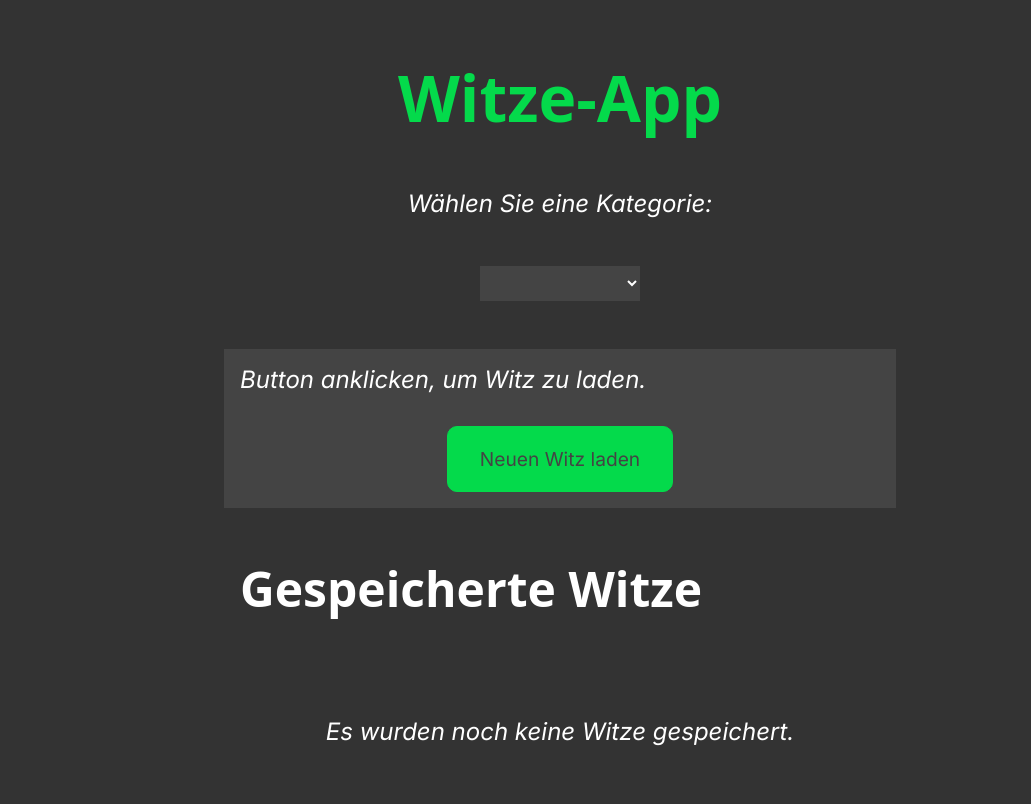
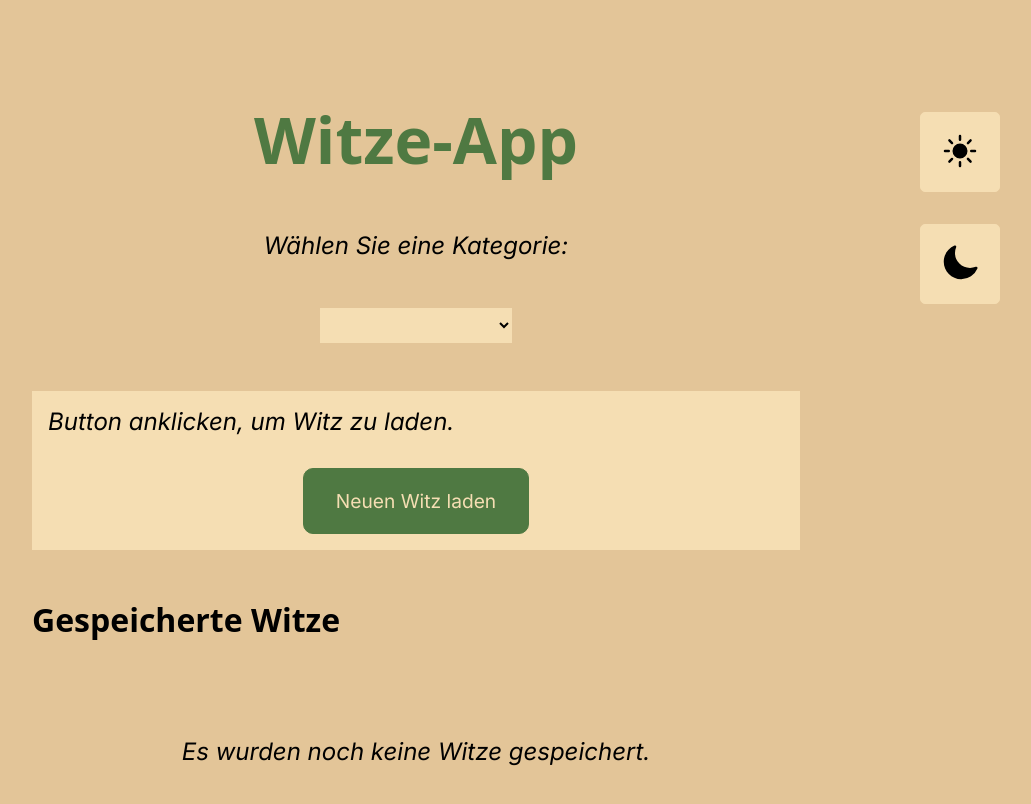
Before and after one commit to XeniaWilczek/Witze-App, a website built with Vite: page index.html in a window 1280 px wide. Shown: the whole page, without its empty margins (80-1111 px from the left). Built offline with nearby package versions, Linux system fonts and the light colour scheme; a web font is replaced by a local one.

Commit message:
Adapt structure

```diff
--- a/index.html
+++ b/index.html
@@ -6,31 +6,32 @@
     <title>Witze-app</title>
   </head>
   <body>
-    <div class="joke-app">
-      <h1 class="joke-app__heading">Witze-App</h1>
-      <label for="joke-category"><em>Wählen Sie eine Kategorie:</em></label>
-      <select name="joke-app__joke-category" id="joke-category">
+    <div class="main-container">
+      <div class="main-container__joke-container joke-container">
+        <h1 class="joke-container__heading">Witze-App</h1>
+        <label for="joke-category" class="joke-container__category-label"
+          ><em>Wählen Sie eine Kategorie:</em></label
+        >
+        <select name="joke-category" id="joke-category">
           <option value=""></option>
           <option
             value="https://witzapi.de/api/joke/?limit=1&category=programmierwitze&language=de"
-
           >
             Programmierwitze
           </option>
           <option
-          value=" https://witzapi.de/api/joke/?limit=1&category=schulwitze&language=de""
-
+            value="https://witzapi.de/api/joke/?limit=1&category=schulwitze&language=de"
           >
             Schulwitze
           </option>
           <option
             value="https://witzapi.de/api/joke/?limit=1&category=scherzfragen&language=de"
-
           >
             Scherzfragen
           </option>
         </select>
-      <section class="loaded-jokes">
+
+        <div class="loaded-jokes">
           <p id="button-instruction" class="italic-text">
             Button anklicken, um Witz zu laden.
           </p>
@@ -40,10 +41,41 @@
               Neuen Witz laden
             </button>
           </div>
-      </section>
-      <h3 class="joke-app__second-heading">Gespeicherte Witze</h3>
-      <section class="stored-jokes"></section>
+        </div>
+
+        <h3 class="joke-container__second-heading">Gespeicherte Witze</h3>
+        <div class="stored-jokes"></div>
         <p id="alert-text" class="italic-text"></p>
+      </div>
+
+      <div class="display-mode">
+        <button class="display-mode__button size-6" id="light-mode-button">
+          <svg
+            class="display-mode__svg"
+            xmlns="http://www.w3.org"
+            viewBox="0 0 24 24"
+            fill="currentColor"
+          >
+            <path
+              d="M12 2.25a.75.75 0 0 1 .75.75v2.25a.75.75 0 0 1-1.5 0V3a.75.75 0 0 1 .75-.75ZM7.5 12a4.5 4.5 0 1 1 9 0 4.5 4.5 0 0 1-9 0ZM18.894 6.166a.75.75 0 0 0-1.06-1.06l-1.591 1.59a.75.75 0 1 0 1.06 1.061l1.591-1.59ZM21.75 12a.75.75 0 0 1-.75.75h-2.25a.75.75 0 0 1 0-1.5H21a.75.75 0 0 1 .75.75ZM17.834 18.894a.75.75 0 0 0 1.06-1.06l-1.59-1.591a.75.75 0 1 0-1.061 1.06l1.59 1.591ZM12 18a.75.75 0 0 1 .75.75V21a.75.75 0 0 1-1.5 0v-2.25A.75.75 0 0 1 12 18ZM7.758 17.303a.75.75 0 0 0-1.061-1.06l-1.591 1.59a.75.75 0 0 0 1.06 1.061l1.591-1.59ZM6 12a.75.75 0 0 1-.75.75H3a.75.75 0 0 1 0-1.5h2.25A.75.75 0 0 1 6 12ZM6.697 7.757a.75.75 0 0 0 1.06-1.06l-1.59-1.591a.75.75 0 0 0-1.061 1.06l1.59 1.591Z"
+            />
+          </svg>
+        </button>
+        <button class="display-mode__button" id="dark-mode-button">
+          <svg
+            class="display-mode__svg size-6"
+            xmlns="http://www.w3.org"
+            viewBox="0 0 24 24"
+            fill="currentColor"
+          >
+            <path
+              fill-rule="evenodd"
+              d="M9.528 1.718a.75.75 0 0 1 .162.819A8.97 8.97 0 0 0 9 6a9 9 0 0 0 9 9 8.97 8.97 0 0 0 3.463-.69.75.75 0 0 1 .981.98 10.503 10.503 0 0 1-9.694 6.46c-5.799 0-10.5-4.7-10.5-10.5 0-4.368 2.667-8.112 6.46-9.694a.75.75 0 0 1 .818.162Z"
+              clip-rule="evenodd"
+            />
+          </svg>
+        </button>
+      </div>
     </div>
     <script type="module" src="/src/main.js"></script>
   </body>
--- a/src/_variables.scss
+++ /dev/null
@@ -1,4 +0,0 @@
-$primary-color: #04da4b;
-$button-color: #f02f2f;
-$background-color: #333;
-$highlighted-background: #444;
--- a/src/index.scss
+++ b/src/index.scss
@@ -1,58 +1,110 @@
-@use "variables" as *;
-@use "sass:color";
 @import url("https://fonts.googleapis.com/css2?family=Inter:ital,opsz,wght@0,14..32,100..900;1,14..32,100..900&family=Lobster&family=Montserrat:ital,wght@0,100..900;1,100..900&family=Poppins:ital,wght@0,100;0,200;0,300;0,400;0,500;0,600;0,700;0,800;0,900;1,100;1,200;1,300;1,400;1,500;1,600;1,700;1,800;1,900&family=Rubik+Scribble&family=Style+Script&display=swap");
 @import url("https://fonts.googleapis.com/css2?family=Inter:ital,opsz,wght@0,14..32,100..900;1,14..32,100..900&family=Lobster&family=Montserrat:ital,wght@0,100..900;1,100..900&family=Poppins:ital,wght@0,100;0,200;0,300;0,400;0,500;0,600;0,700;0,800;0,900;1,100;1,200;1,300;1,400;1,500;1,600;1,700;1,800;1,900&family=Rubik+Scribble&family=Style+Script&display=swap");
 
-@mixin scaleColor($color) {
-  background-color: color.scale($color, $lightness: -20%);
-  color: $highlighted-background;
-  border-color: color.scale($color, $lightness: -20%);
+@mixin scaleColor() {
+  filter: brightness(80%);
+  color: var(--highlighted-background);
+  border-color: var(--primary-color);
 }
 
 * {
   padding: 0;
   margin: 0;
+  box-sizing: border-box;
+}
+
+:root {
+  --primary-color: #04da4b;
+  --button-color: #f02f2f;
+  --background-color: #333;
+  --highlighted-background: #444;
+  --color: white;
 }
 
 body {
   font-family: "Inter", system-ui;
-  color: white;
+  color: var(--color);
   font-size: 1rem;
   min-height: 100vh;
   width: 100vw;
-  background-color: $background-color;
   overflow-y: scroll;
+  background-color: var(--background-color);
 }
 
-.joke-app {
+.main-container {
+  display: flex;
+  flex-direction: row;
+  justify-content: center;
+  align-items: center;
+  gap: 2rem;
+  height: auto;
+  width: 100vw;
+  padding: 2rem;
+
+  &__joke-container {
+    display: flex;
+    flex-direction: column;
+    justify-content: flex-start;
+    align-items: center;
+    gap: 3rem;
+    min-height: 100vh;
+    width: 60vw;
+    padding-top: 2rem;
+  }
+}
+
+.display-mode {
   display: flex;
   flex-direction: column;
-  justify-content: center;
+  justify-content: flex-start;
   align-items: center;
-  gap: 3rem;
+  gap: 2rem;
   min-height: 100vh;
-  width: 50vw;
-  margin: 0 auto;
+  width: 20vw;
+  padding-top: 5rem;
+  &__button {
+    height: 80px;
+    width: 80px;
+    background-color: var(--highlighted-background);
+    border: 1px solid var(--highlighted-background);
+    border-radius: 5px;
+    &:hover {
+      cursor: pointer;
+      background-color: var(--primary-color);
+    }
+  }
 
+  &__svg {
+    height: 40px;
+    width: 40px;
+    color: white;
+  }
+}
+
+.joke-container {
   &__heading {
-    font-size: 3rem;
+    font-size: 4rem;
     font-family: "Rubik Scribble", system-ui;
-    color: $primary-color;
+    color: var(--primary-color);
+    padding-top: 2rem;
   }
+  &__category-label {
+    font-size: 1.5rem;
+  }
+
   &__second-heading {
     font-family: "Rubik Scribble", system-ui;
-    font-size: 1.5rem;
+    font-size: 2rem;
     align-self: flex-start;
   }
 }
+
 //Neuer Block beginnt
 .loaded-jokes {
-  background-color: $highlighted-background;
+  background-color: var(--highlighted-background);
   padding: 1rem;
+  height: auto;
   width: 100%;
-  position: sticky;
-  top: 1rem;
-  z-index: 100;
 
   &__text {
     text-align: center;
@@ -73,43 +125,46 @@ body {
     gap: 0.5rem;
     border-radius: 10px;
     transition: all 0.2s ease-in-out;
-    border: 1px solid $primary-color;
+    border: 1px solid var(--primary-color);
     font-size: 1rem;
     font-family: "Inter", system-ui;
     height: 60px;
     max-width: 50%;
-    box-sizing: border-box;
+
     padding: 1rem;
   }
 }
 //id-Elemente nicht verschachteln (habebn hohe Spezifität)
 #joke-category {
-  color: white;
-  width: 25%;
+  color: var(--color);
+  min-width: 25%;
   border: none;
   padding: 0.5rem;
-  background-color: $highlighted-background;
+  background-color: var(--highlighted-background);
   font-size: 1rem;
+  &:hover {
+    cursor: pointer;
+  }
 }
 
 #load-button {
-  color: $highlighted-background;
-  background-color: $primary-color;
+  color: var(--highlighted-background);
+  background-color: var(--primary-color);
 
   &:hover {
-    color: $primary-color;
-    @include scaleColor($primary-color);
+    color: var(--primary-color);
+    @include scaleColor;
     cursor: pointer;
   }
 }
 
 #save-button {
-  color: $primary-color;
-  background-color: $highlighted-background;
+  color: var(--primary-color);
+  background-color: var(--highlighted-background);
 
   &:hover {
-    color: $highlighted-background;
-    background-color: $primary-color;
+    color: var(--highlighted-background);
+    background-color: var(--primary-color);
     cursor: pointer;
   }
 
@@ -135,11 +190,11 @@ body {
     gap: 2rem;
     height: auto;
     width: 100%;
-    background-color: $highlighted-background;
+    background-color: var(--highlighted-background);
     padding: 0.5rem;
   }
   &__button {
-    background-color: $highlighted-background;
+    background-color: var(--highlighted-background);
     border: none;
 
     &:hover {
@@ -150,7 +205,7 @@ body {
   &__svg {
     height: 3rem;
     width: 3rem;
-    background-color: $button-color;
+    background-color: var(--button-color);
     border-radius: 5px;
     padding: 3px;
     color: white;
@@ -201,3 +256,43 @@ body {
     }
   }
 }
+
+@media (prefers-color-scheme: light) {
+  :root {
+    --primary-color: #4f7942;
+    --button-color: #ed9121;
+    --background-color: #e3c598;
+    --highlighted-background: #f5deb3;
+    --color: black;
+    .display-mode__svg,
+    .stored-jokes__svg {
+      color: black;
+    }
+  }
+}
+
+//Klasse für Light-Mode-Farben
+.light-mode-colors {
+  --primary-color: #4f7942;
+  --button-color: #ed9121;
+  --background-color: #e3c598;
+  --highlighted-background: #f5deb3;
+  --color: black;
+  .display-mode__svg,
+  .stored-jokes__svg {
+    color: black;
+  }
+}
+
+//Klasse für Dark-Mode-Farben (soll man mauell setzen können, selbst wenn standardmäßig Light-Mode eingestellt ist)
+.dark-mode-colors {
+  --primary-color: #04da4b;
+  --button-color: #f02f2f;
+  --background-color: #333;
+  --highlighted-background: #444;
+  --color: white;
+  .display-mode__svg,
+  .stored-jokes__svg {
+    color: white;
+  }
+}
--- a/src/main.js
+++ b/src/main.js
@@ -10,6 +10,7 @@ import {
 
 let currentJoke = "";
 async function init() {
+  selectDisplayMode();
   loadJokesFromLocalStorage();
   loadJoke();
 }
@@ -28,7 +29,7 @@ function loadJoke() {
       alert("Bitte Kategorie auswählen!");
       return;
     }
-
+    //getJoke wird mit zuvor gestzter Kategorie ausgeführt
     currentJoke = await getJoke();
     //ganzes Objekt wird überreicht, aber nur Text soll angezeigt werden
     renderJoke(currentJoke.text);
@@ -83,4 +84,18 @@ function saveButtonEvents() {
   });
 }
 
+function selectDisplayMode() {
+  const lightModeButton = document.getElementById("light-mode-button");
+  const darkModeButton = document.getElementById("dark-mode-button");
+  const body = document.body;
+  lightModeButton.addEventListener("click", () => {
+    body.classList.remove("dark-mode-colors");
+    body.classList.add("light-mode-colors");
+  });
+  darkModeButton.addEventListener("click", () => {
+    body.classList.remove("light-mode-colors");
+    body.classList.add("dark-mode-colors");
+  });
+}
+console.log(window.matchMedia("(prefers-color-scheme: light)").matches);
 init();
```
Lines whose indentation alone changed are shown as unchanged.
